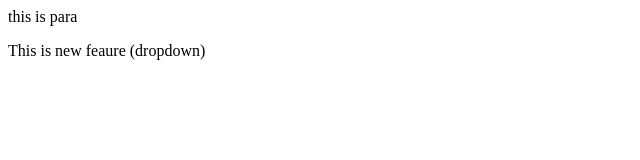
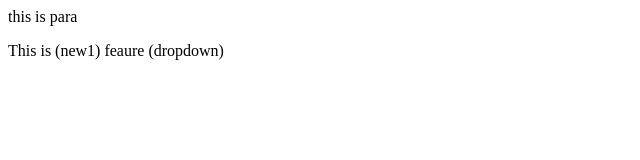
Before and after one commit to Madhavikulakarni/localrepo, a plain HTML site: page index.html in a window 1280 px wide. Shown: the full height of the page, 0-640 px from the left. Drawn offline with Linux system fonts and the light colour scheme.

Commit message:
Add new paranthesis

```diff
--- a/index.html
+++ b/index.html
@@ -1,3 +1,3 @@
 <p>this is para</p>
 
-<p>This is new feaure (dropdown)</p>
+<p>This is (new1) feaure (dropdown)</p>
```
